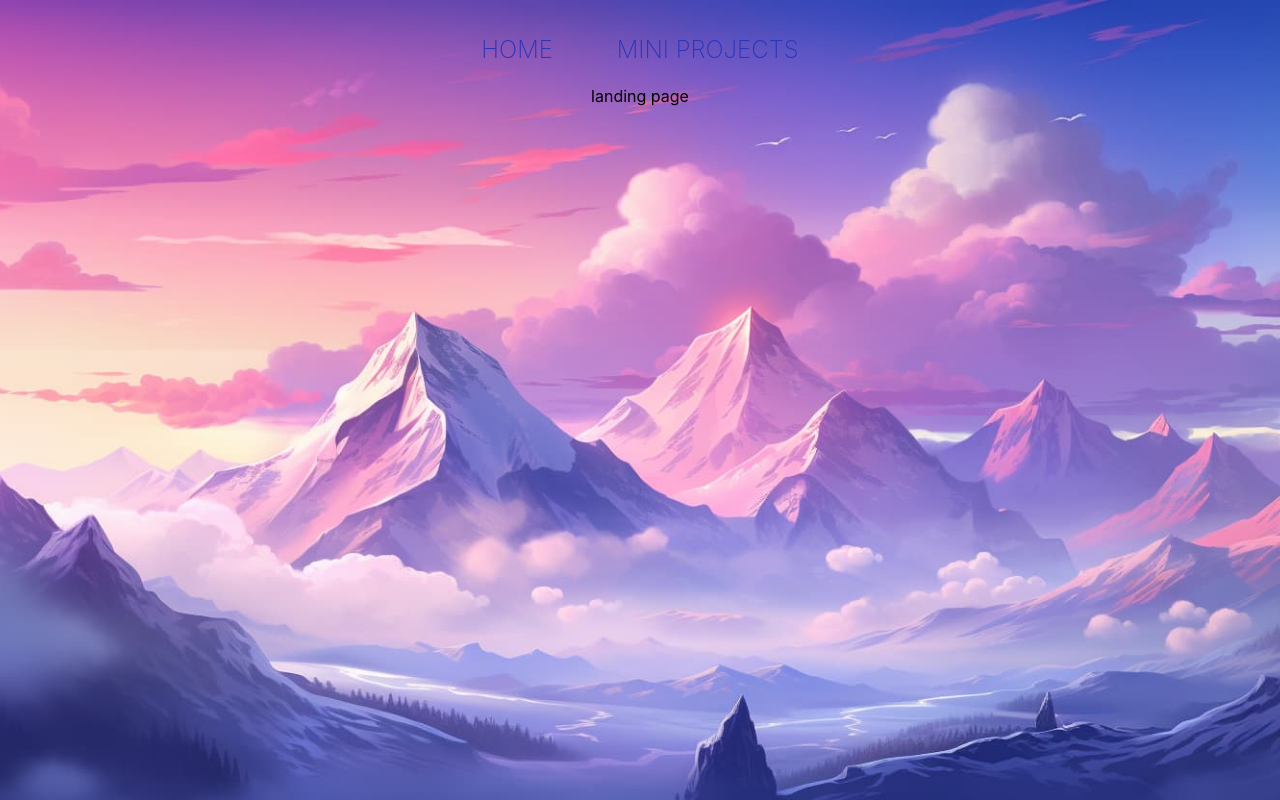
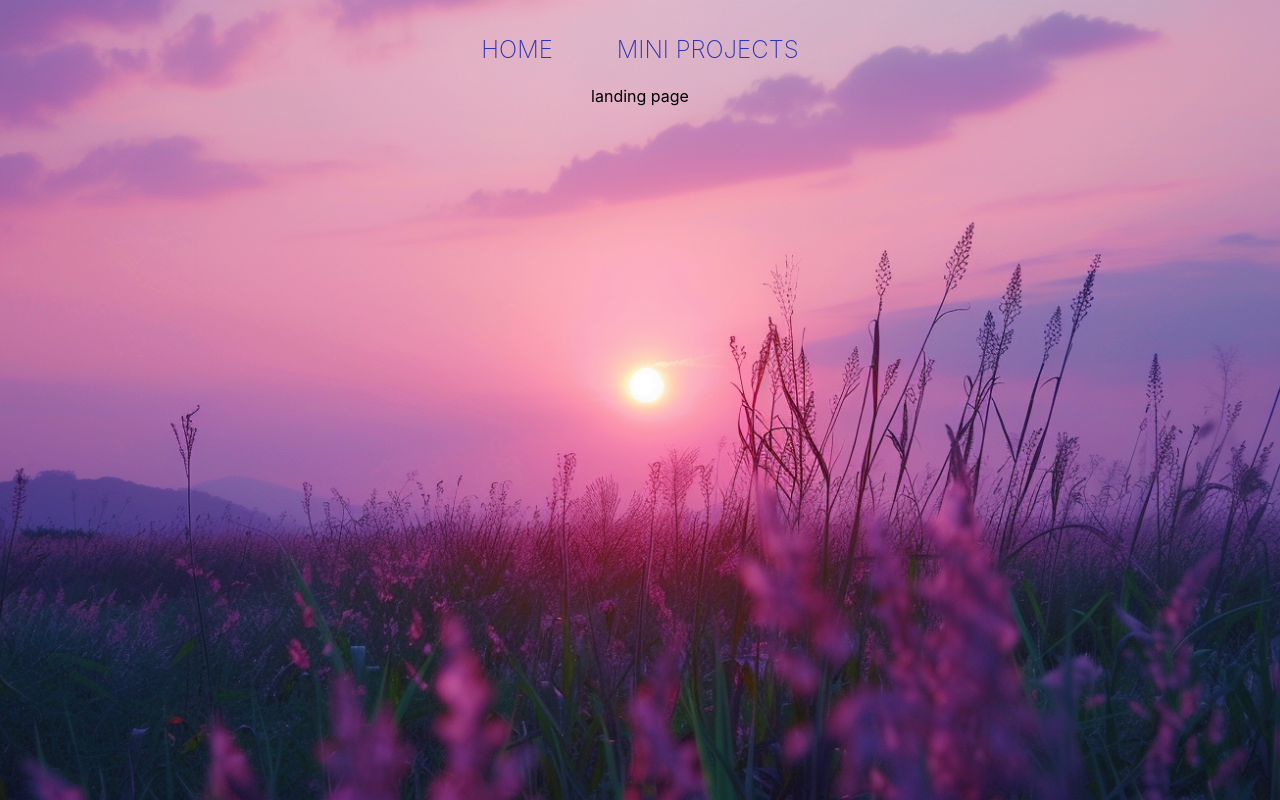
Before and after one commit to nicole-avila/form, a React (Vite) app: page / in a window 1280 px wide. Built offline with nearby package versions, Linux system fonts and the light colour scheme.

Commit message:
new background img

```diff
--- a/src/index.scss
+++ b/src/index.scss
@@ -10,7 +10,7 @@ body {
   // place-items: center;
   min-width: 320px;
   min-height: 100vh;
-  background-image: url("./assets/winter.jpg");
+  background-image: url("./assets/purplesunset.png");
   background-position: center;
   background-size: cover;
 }
```
